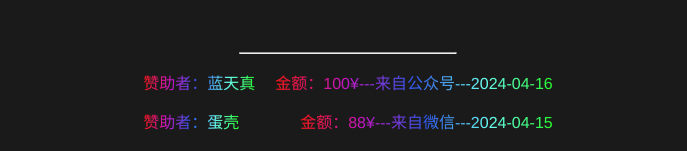
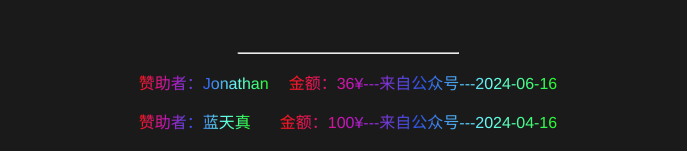
Before and after one commit to rcy1314/zhichi, a plain HTML site: page index.html in a window 1280 px wide. Shown: the part 424-575 px from the top of the page, without its empty margins (292-979 px from the left). Drawn offline with nearby package versions, Linux system fonts and the light colour scheme; some packages are replaced by stand-ins of ours; a script that the page names is missing.

Commit message:
Update index.html

```diff
--- a/index.html
+++ b/index.html
@@ -70,6 +70,7 @@
 		<hr class="center-line">
 	</p>
 		<div id="donorPage">
+            <div class="donorRow"><span class="ticker__item" id="donorName4">赞助者：Jonathan</span><span class="ticker__item" id="donationAmount4">金额：36¥---来自公众号---2024-06-16</span></div>
 			<div class="donorRow"><span class="ticker__item" id="donorName4">赞助者：蓝天真</span><span class="ticker__item" id="donationAmount4">金额：100¥---来自公众号---2024-04-16</span></div>
 	        <div class="donorRow"><span class="ticker__item" id="donorName4">赞助者：蛋壳</span><span class="ticker__item" id="donationAmount4">金额：88¥---来自微信---2024-04-15</span></div>
 			<div class="donorRow"><span class="ticker__item" id="donorName3">赞助者：°渡哒啦</span><span class="ticker__item" id="donationAmount3">金额：5¥---来自公众号---2024-04-01</span></div>
```
